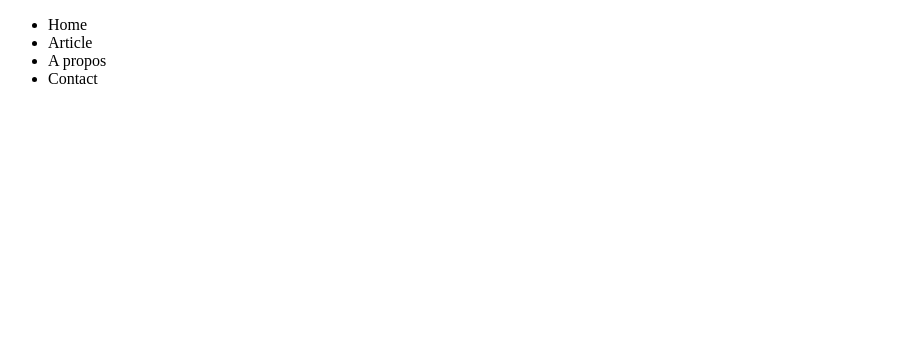
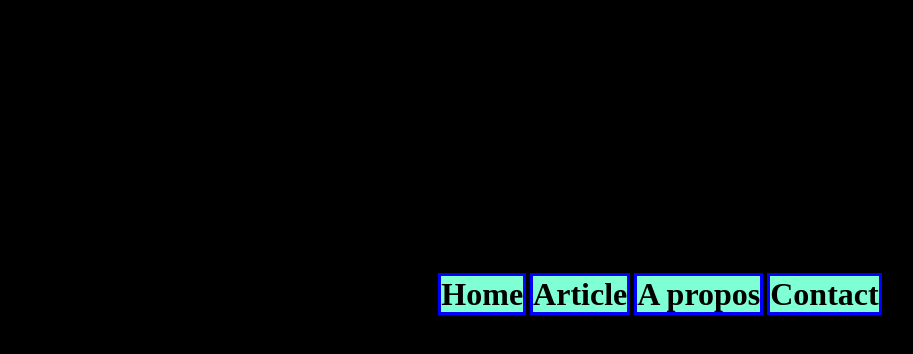
Before and after one commit to High-School-of-Technology-of-Essaouira/tp-cours-wiamakil1, a plain HTML site: page index.html in a window 1280 px wide. Shown: the whole page, without its empty margins (0-913 px from the left). Drawn offline with Linux system fonts and the light colour scheme.

Commit message:
Update index.html

```diff
--- a/index.html
+++ b/index.html
@@ -6,15 +6,41 @@
     <meta name="viewport" content="width=device-width, initial-scale=1.0">
     <title>Document</title>
     <style>
+    H1{
+    display: inline;
+    background-color: aquamarine;
+    border: solid blue;
+    }
+    H1:hover{
+    background-color: blueviolet;
+    box-shadow: 0 0 90px rgb(20, 20, 252);
+    border: solid blue;
+    }
 
     </style>
 </head>
-<body>
+<CENTER>
+<BR>
+<BR>
+<BR>
+<BR>
+<BR>
+<BR>
+<BR>
+<BR>
+ <BR>
+<BR>
+    <BR>
+        <BR>
+        <BR>
+        <BR>
+<body style="background-color: black;">
     <ul>
-        <li>Home</li>
-        <li>Article</li>
-        <li>A propos</li>
-        <li>Contact</li>
+        <h1 >Home</h1>
+        <H1>Article</H1>
+        <H1 >A propos</H1>
+        <H1 >Contact</H1>
     </ul>
+</CENTER>
 </body>
 </html>
```
